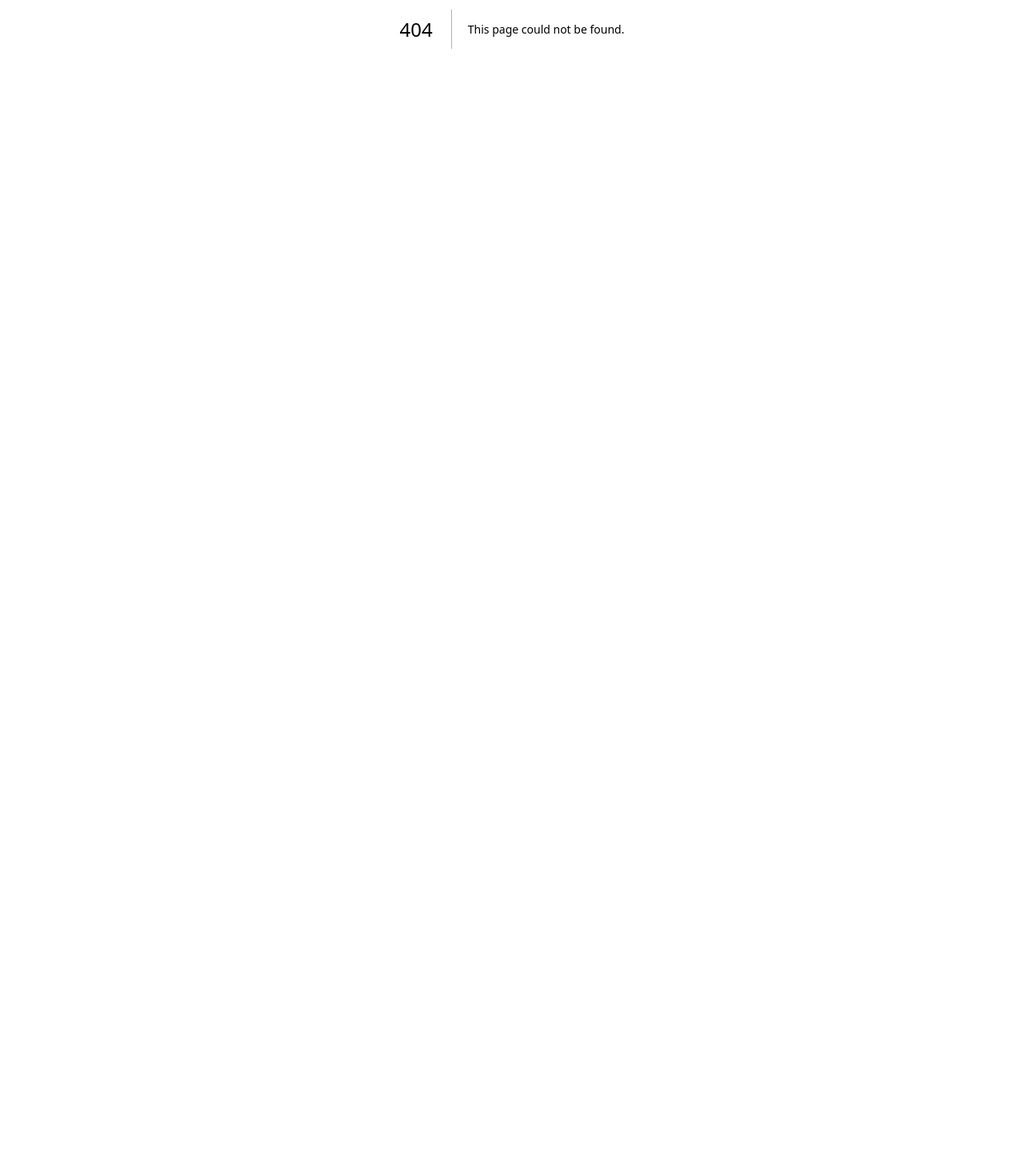
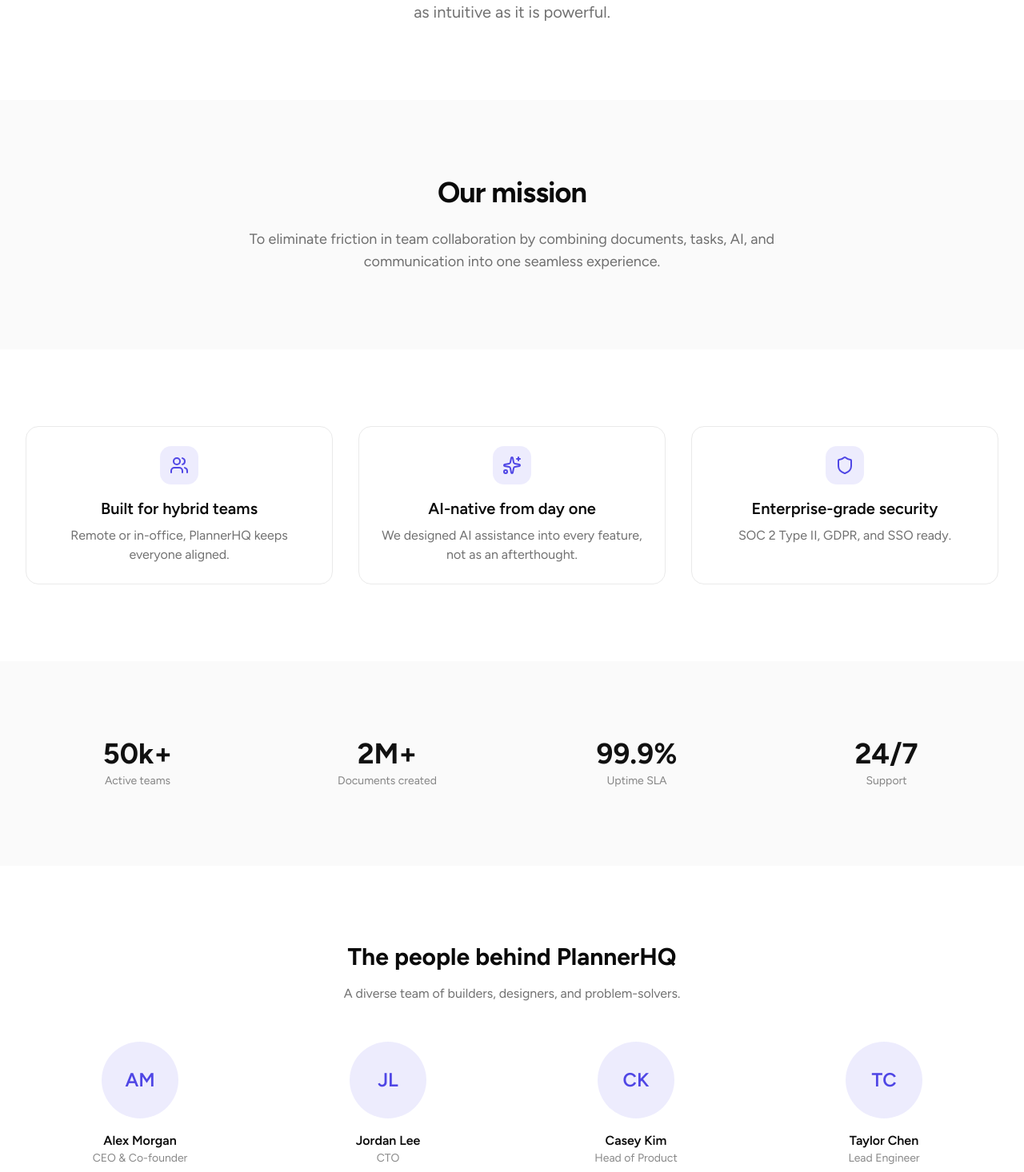
Before and after one commit to dariogeorge21/plannerhq, a Next.js app: page /about in a window 1280 px wide. Before the commit this address had no page. Shown: the part 364-1830 px from the top of the page at 80% size. Before the commit the page ends 800 px from the top, so only its background shows below. Built offline with nearby package versions, Linux system fonts and the light colour scheme.

Commit message:
feat: Add About and Contact pages with layout and content structure

```diff
--- /dev/null
+++ b/src/app/about/page.tsx
@@ -0,0 +1,159 @@
+"use client";
+
+import { motion } from "framer-motion";
+import Container from "@/components/shared/Container";
+import Section from "@/components/shared/Section";
+import PageHero from "@/components/shared/PageHero";
+import CTABanner from "@/components/shared/CTABanner";
+import Header from "@/components/landingPage/header";
+import Footer from "@/components/landingPage/footer";
+import { Users, Sparkles, Shield, Zap } from "lucide-react";
+
+const fadeUp = {
+  hidden: { opacity: 0, y: 20 },
+  visible: { opacity: 1, y: 0 },
+};
+
+const stats = [
+  { value: "50k+", label: "Active teams" },
+  { value: "2M+", label: "Documents created" },
+  { value: "99.9%", label: "Uptime SLA" },
+  { value: "24/7", label: "Support" },
+];
+
+const team = [
+  { name: "Alex Morgan", role: "CEO & Co-founder", avatar: "AM" },
+  { name: "Jordan Lee", role: "CTO", avatar: "JL" },
+  { name: "Casey Kim", role: "Head of Product", avatar: "CK" },
+  { name: "Taylor Chen", role: "Lead Engineer", avatar: "TC" },
+];
+
+export default function AboutPage() {
+  return (
+    <>
+      <Header />
+      <PageHero
+        title="We're building the future of collaborative work"
+        description="PlannerHQ started with a simple belief: teams deserve a workspace that's as intuitive as it is powerful."
+      />
+
+      {/* Mission */}
+      <Section background="gray">
+        <Container>
+          <div className="max-w-3xl mx-auto text-center">
+            <h2 className="text-3xl lg:text-4xl font-bold tracking-tight">
+              Our mission
+            </h2>
+            <p className="mt-6 text-lg text-[#111111]/60">
+              To eliminate friction in team collaboration by combining documents,
+              tasks, AI, and communication into one seamless experience.
+            </p>
+          </div>
+        </Container>
+      </Section>
+
+      {/* Why PlannerHQ Exists */}
+      <Section>
+        <Container>
+          <div className="grid md:grid-cols-3 gap-8">
+            {[
+              {
+                icon: <Users className="w-6 h-6 text-[#4F46E5]" />,
+                title: "Built for hybrid teams",
+                desc: "Remote or in-office, PlannerHQ keeps everyone aligned.",
+              },
+              {
+                icon: <Sparkles className="w-6 h-6 text-[#4F46E5]" />,
+                title: "AI-native from day one",
+                desc: "We designed AI assistance into every feature, not as an afterthought.",
+              },
+              {
+                icon: <Shield className="w-6 h-6 text-[#4F46E5]" />,
+                title: "Enterprise-grade security",
+                desc: "SOC 2 Type II, GDPR, and SSO ready.",
+              },
+            ].map((item, i) => (
+              <motion.div
+                key={i}
+                variants={fadeUp}
+                initial="hidden"
+                whileInView="visible"
+                transition={{ delay: i * 0.1 }}
+                viewport={{ once: true }}
+                className="bg-white rounded-2xl border border-[#EAEAEA] p-6 text-center"
+              >
+                <div className="w-12 h-12 rounded-xl bg-[#4F46E5]/10 flex items-center justify-center mx-auto mb-4">
+                  {item.icon}
+                </div>
+                <h3 className="text-xl font-semibold">{item.title}</h3>
+                <p className="mt-2 text-[#111111]/60">{item.desc}</p>
+              </motion.div>
+            ))}
+          </div>
+        </Container>
+      </Section>
+
+      {/* Stats */}
+      <Section background="gray">
+        <Container>
+          <div className="grid grid-cols-2 md:grid-cols-4 gap-8 text-center">
+            {stats.map((stat, i) => (
+              <motion.div
+                key={stat.label}
+                initial={{ opacity: 0, scale: 0.9 }}
+                whileInView={{ opacity: 1, scale: 1 }}
+                transition={{ delay: i * 0.1 }}
+                viewport={{ once: true }}
+              >
+                <div className="text-3xl lg:text-4xl font-bold text-[#111111]">
+                  {stat.value}
+                </div>
+                <div className="mt-1 text-sm text-[#111111]/50">{stat.label}</div>
+              </motion.div>
+            ))}
+          </div>
+        </Container>
+      </Section>
+
+      {/* Team */}
+      <Section>
+        <Container>
+          <div className="text-center max-w-2xl mx-auto mb-12">
+            <h2 className="text-3xl font-bold">The people behind PlannerHQ</h2>
+            <p className="mt-4 text-[#111111]/60">
+              A diverse team of builders, designers, and problem-solvers.
+            </p>
+          </div>
+          <div className="grid md:grid-cols-4 gap-6">
+            {team.map((member, i) => (
+              <motion.div
+                key={member.name}
+                initial={{ opacity: 0, y: 20 }}
+                whileInView={{ opacity: 1, y: 0 }}
+                transition={{ delay: i * 0.05 }}
+                viewport={{ once: true }}
+                className="text-center"
+              >
+                <div className="w-24 h-24 mx-auto rounded-full bg-[#4F46E5]/10 flex items-center justify-center text-2xl font-semibold text-[#4F46E5]">
+                  {member.avatar}
+                </div>
+                <h3 className="mt-4 font-semibold">{member.name}</h3>
+                <p className="text-sm text-[#111111]/50">{member.role}</p>
+              </motion.div>
+            ))}
+          </div>
+        </Container>
+      </Section>
+
+      <CTABanner
+        title="Ready to transform your team's workflow?"
+        description="Join thousands of teams using PlannerHQ to collaborate smarter."
+        primaryText="Start Free"
+        primaryLink="/signup"
+        secondaryText="Contact Sales"
+        secondaryLink="/contact"
+      />
+        <Footer />
+    </>
+  );
+}
--- /dev/null
+++ b/src/app/contact/page.tsx
@@ -0,0 +1,69 @@
+"use client";
+
+import { Mail, Phone, MapPin, Clock } from "lucide-react";
+import Container from "@/components/shared/Container";
+import Section from "@/components/shared/Section";
+import PageHero from "@/components/shared/PageHero";
+import ContactForm from "@/components/shared/ContactForm";
+import Header from "@/components/landingPage/header";
+import Footer from "@/components/landingPage/footer";
+
+export default function ContactPage() {
+  return (
+    <>
+        <Header />
+      <PageHero
+        title="Get in touch"
+        description="Have a question or ready to scale with PlannerHQ? Our team is here to help."
+      />
+
+      <Section>
+        <Container>
+          <div className="grid lg:grid-cols-3 gap-12">
+            <div className="lg:col-span-2">
+              <ContactForm />
+            </div>
+            <div className="space-y-8">
+              <div>
+                <h3 className="text-lg font-semibold flex items-center gap-2">
+                  <Mail className="w-5 h-5 text-[#4F46E5]" />
+                  Sales
+                </h3>
+                <p className="mt-2 text-[#111111]/60">sales@plannerhq.com</p>
+                <p className="text-sm text-[#111111]/40">Response within 24h</p>
+              </div>
+              <div>
+                <h3 className="text-lg font-semibold flex items-center gap-2">
+                  <Phone className="w-5 h-5 text-[#4F46E5]" />
+                  Support
+                </h3>
+                <p className="mt-2 text-[#111111]/60">+91 9876543210</p>
+                <p className="text-sm text-[#111111]/40">Mon-Fri, 9:30 AM-6:30 PM EST</p>
+              </div>
+              <div>
+                <h3 className="text-lg font-semibold flex items-center gap-2">
+                  <MapPin className="w-5 h-5 text-[#4F46E5]" />
+                  Headquarters
+                </h3>
+                <p className="mt-2 text-[#111111]/60">
+                  Noida<br />Uttar Pradesh, India
+                </p>
+              </div>
+              <div>
+                <h3 className="text-lg font-semibold flex items-center gap-2">
+                  <Clock className="w-5 h-5 text-[#4F46E5]" />
+                  Hours
+                </h3>
+                <p className="mt-2 text-[#111111]/60">
+                  Monday – Friday: 9:30 AM – 6:30 PM<br />
+                  Weekend: Email support only
+                </p>
+              </div>
+            </div>
+          </div>
+        </Container>
+      </Section>
+        <Footer />
+    </>
+  );
+}
```
